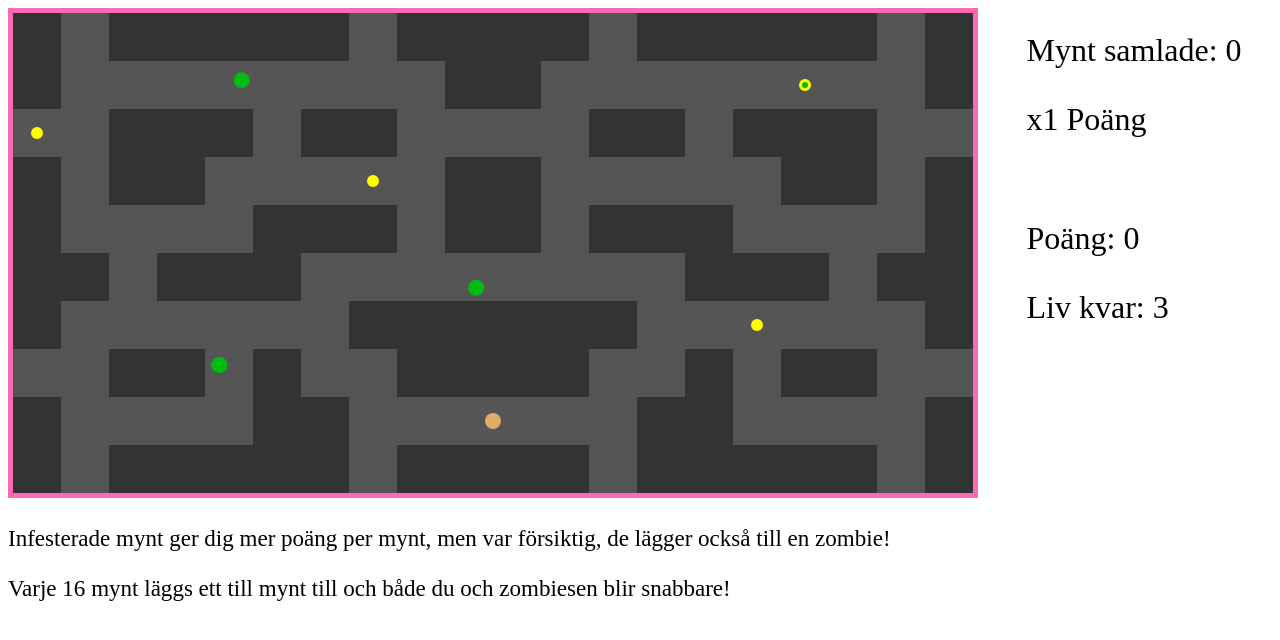
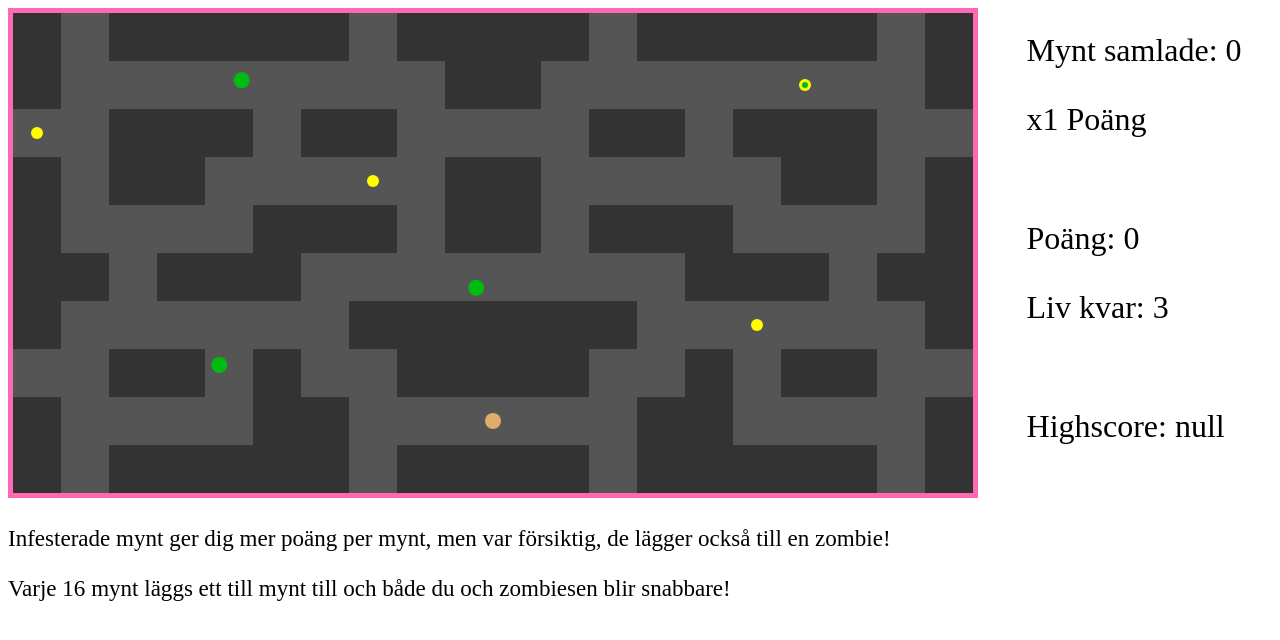
Before and after one commit to Kringlaren/zombie-labyrint, a plain HTML site: page index.html in a window 1280 px wide. Drawn offline with Linux system fonts and the light colour scheme.

Commit message:
Highscore

```diff
--- a/index.html
+++ b/index.html
@@ -19,6 +19,8 @@
             <br>
             <p id="points">Poäng: 0</p>
             <p id="lives">Liv kvar: 3</p>
+            <br>
+            <p id="highscore">Highscore: 0</p>
 
         </div>
     </body>
--- a/script.js
+++ b/script.js
@@ -22,6 +22,8 @@ let coinStat;
 let pointsMultiplyerStat;
 let lifeStat;
 let pointsStat;
+let highscoreStat;
+let highscore = 0;
 
 const Colors = {
     wall: "#333",
@@ -35,6 +37,8 @@ const keys = {};
 
 //Körs vid uppstart
 function boot(){
+    highscore = window.localStorage.getItem("highscore");
+
     let info = document.getElementById("info");
     canvas = document.createElement("canvas");
     canvas.width = width;
@@ -48,6 +52,8 @@ function boot(){
     lifeStat = document.getElementById("lives");
     pointsStat = document.getElementById("points");
     pointsMultiplyerStat = document.getElementById("pointsmult");
+    highscoreStat = document.getElementById("highscore");
+    highscoreStat.innerText = "Highscore: " + highscore;
 
     player = new Player(width/2, height - 1.5 * height/10, Colors, cellSize);
     maze = new Maze(width, height, ctx, player, Colors);
@@ -130,11 +136,17 @@ function playerInput(delta){
 }
 
 function restart() {
+
     if (lives > 0) {
         lives--;
     } else {
         lives = 3;
         points = 0;
+
+        if (points > highscore) {
+            window.localStorage.setItem("highscore", points);
+            highscoreStat.innerText = "Highscore: " + window.localStorage.getItem("highscore");
+        }
     }
     coins = 0;
     pointsMultiplyer = 1;
```
